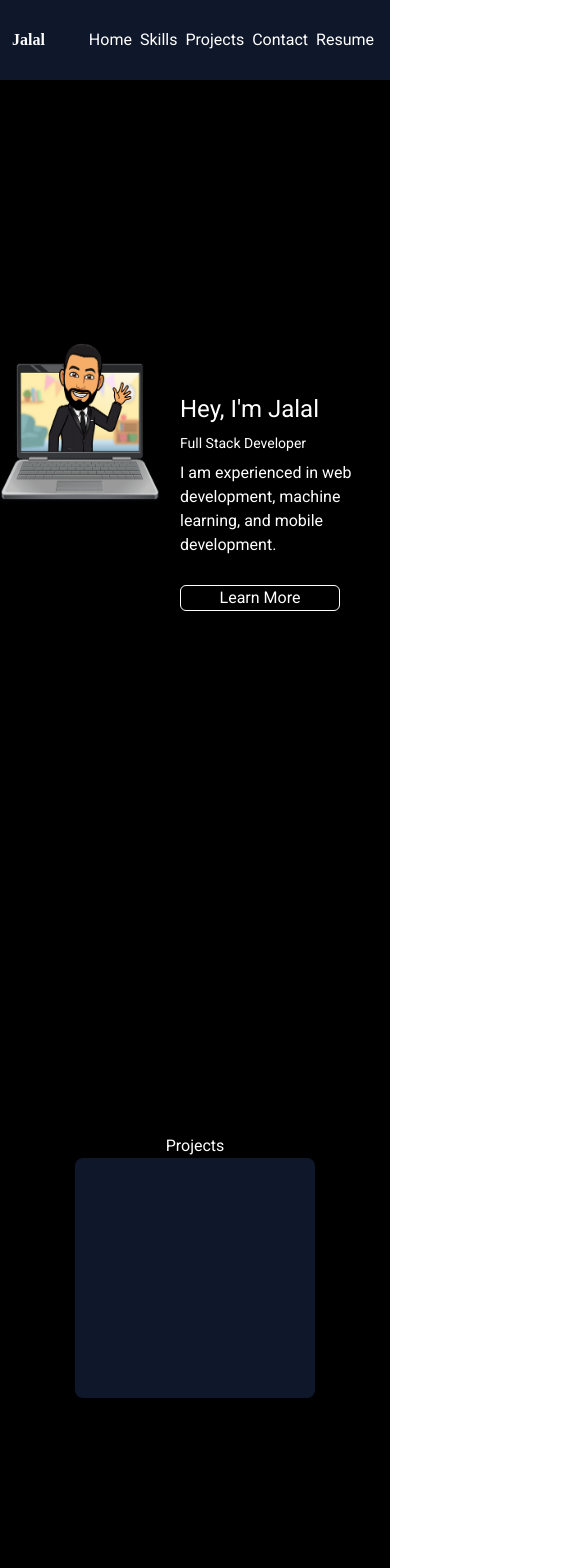
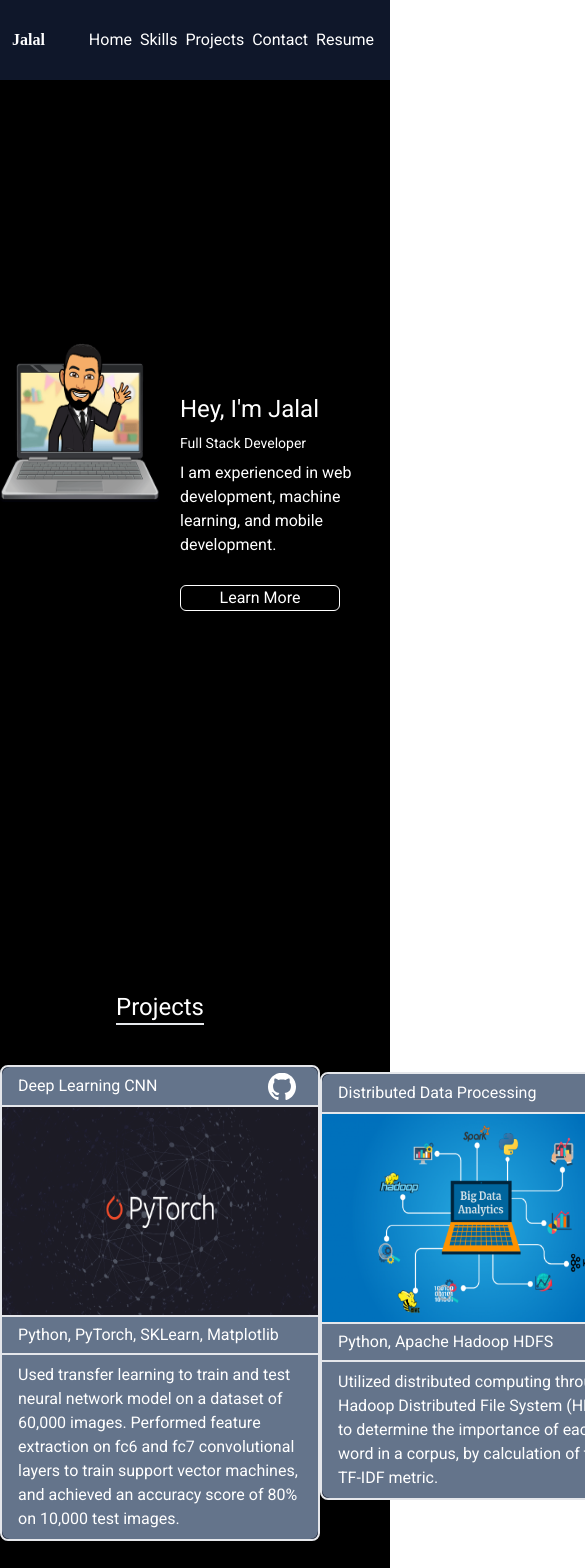
Before and after one commit to jalallll/personalSite, a React (Create React App) app: page / in a window 390 px wide. Shown: the top 1568 px of the page, 585 px wide, since content can reach past the window. Built offline with nearby package versions, Linux system fonts and the light colour scheme.

Commit message:
made custom card for projects, need to make projects section responsive and organized

```diff
--- a/package.json
+++ b/package.json
@@ -14,7 +14,9 @@
     "nodemon": "^2.0.16",
     "react": "^18.1.0",
     "react-dom": "^18.1.0",
+    "react-icons": "^4.3.1",
     "react-scripts": "5.0.1",
+    "react-scroll": "^1.8.7",
     "react-type-animation": "^1.1.3",
     "web-vitals": "^2.1.4"
   },
--- a/src/Components/Header.js
+++ b/src/Components/Header.js
@@ -2,7 +2,10 @@ import React from "react";
 const bitmoji = require("../assets/bitmoji.png");
 const Header = () => {
 	return (
-		<div class="w-screen h-screen flex flex-row justify-center items-center">
+		<div
+			id="Home"
+			class="w-screen h-screen flex flex-row justify-center items-center"
+		>
 			<img src={bitmoji} class="w-40 h-40" />
 			<div class=" flex flex-col items-start px-5 space-y-2 mt-40">
 				<h1 class="text-2xl sm:text-3xl lg:text-5xl">Hey, I'm Jalal</h1>
--- a/src/Components/Nav_bar.js
+++ b/src/Components/Nav_bar.js
@@ -10,7 +10,7 @@ const Nav_bar = () => {
 				<ul class="flex justify-items-end ">
 					{pageNames.map((page) => (
 						<li class="px-1 sm:px-2 sm:text-2xl lg:mx-4 text-white cursor-pointer hover:border-b-2">
-							<a href={`/${page}`}>{page}</a>
+							<a href={`#${page}`}>{page}</a>
 						</li>
 					))}
 				</ul>
--- a/src/Components/Projects.js
+++ b/src/Components/Projects.js
@@ -1,4 +1,5 @@
 import React from "react";
+import { DiGithubBadge } from "react-icons/di";
 
 const projects = [
 	{
@@ -26,7 +27,7 @@ const projects = [
 		link: "https://github.com/jalallll/PyChat",
 	},
 	{
-		title: "Reliable Data Transport Implementation",
+		title: "Reliable Data Transport",
 		tools: "Python Sockets",
 		description:
 			"Used UDP sockets to implement Reliable Data Transfer (RDT) 3.0 protocol to develop a client-server application to allow multi-client messaging.",
@@ -51,15 +52,40 @@ const projects = [
 	},
 ];
 
-const Projects = () => {
+const ProjectCard = (props) => {
 	return (
-		<div class="w-screen h-screen flex flex-col items-center justify-center">
-			<h1>Projects</h1>
-			<div>
-				<div class="w-60 h-60 bg-slate-900 rounded-lg"></div>
+		<div>
+			<div class="w-80 h-auto bg-slate-900 rounded-lg flex flex-col border-2">
+				<div class="w-full h-10 bg-slate-500 flex justify-between items-center px-4 rounded-tr-lg rounded-tl-lg border-b-2">
+					<h1>{props.project.title}</h1>
+					<a href={props.project.link}>
+						<DiGithubBadge size="2.5em" />
+					</a>
+				</div>
+				<img class="w-full h-52" src={props.project.image} />
+				<div class="w-full h-10 bg-slate-500 flex justify-between items-center px-4 border-b-2 border-t-2">
+					<h1 class="">{props.project.tools}</h1>
+				</div>
+				<div class="w-full h-auto bg-slate-500 flex justify-between items-center py-2 px-4 rounded-br-lg rounded-bl-lg ">
+					<h1 class="">{props.project.description}</h1>
+				</div>
 			</div>
 		</div>
 	);
 };
 
+const Projects = () => {
+	return (
+		<div
+			id="Projects"
+			class="w-screen h-screen flex flex-col flex-wrap items-center justify-center space-y-10 "
+		>
+			<h1 class="text-2xl sm:text-3xl lg:text-5xl border-b-2">Projects</h1>
+			{projects.map((project) => (
+				<ProjectCard project={project} />
+			))}
+		</div>
+	);
+};
+
 export default Projects;
--- a/src/Components/Skills.js
+++ b/src/Components/Skills.js
@@ -47,7 +47,7 @@ const skill_list = {
 
 const Skills = () => {
 	return (
-		<div class="w-screen h-screen">
+		<div id="Skills" class="w-screen h-screen">
 			<Container>
 				<Stack
 					direction="column"
--- a/src/index.css
+++ b/src/index.css
@@ -17,3 +17,7 @@
     hover:bg-transparent hover:text-indigo-600 rounded-md;
 	}
 }
+
+html {
+	scroll-behavior: smooth;
+}
```
Also changed, not shown: 1 other file (tests, documents, lock files or other folders).
